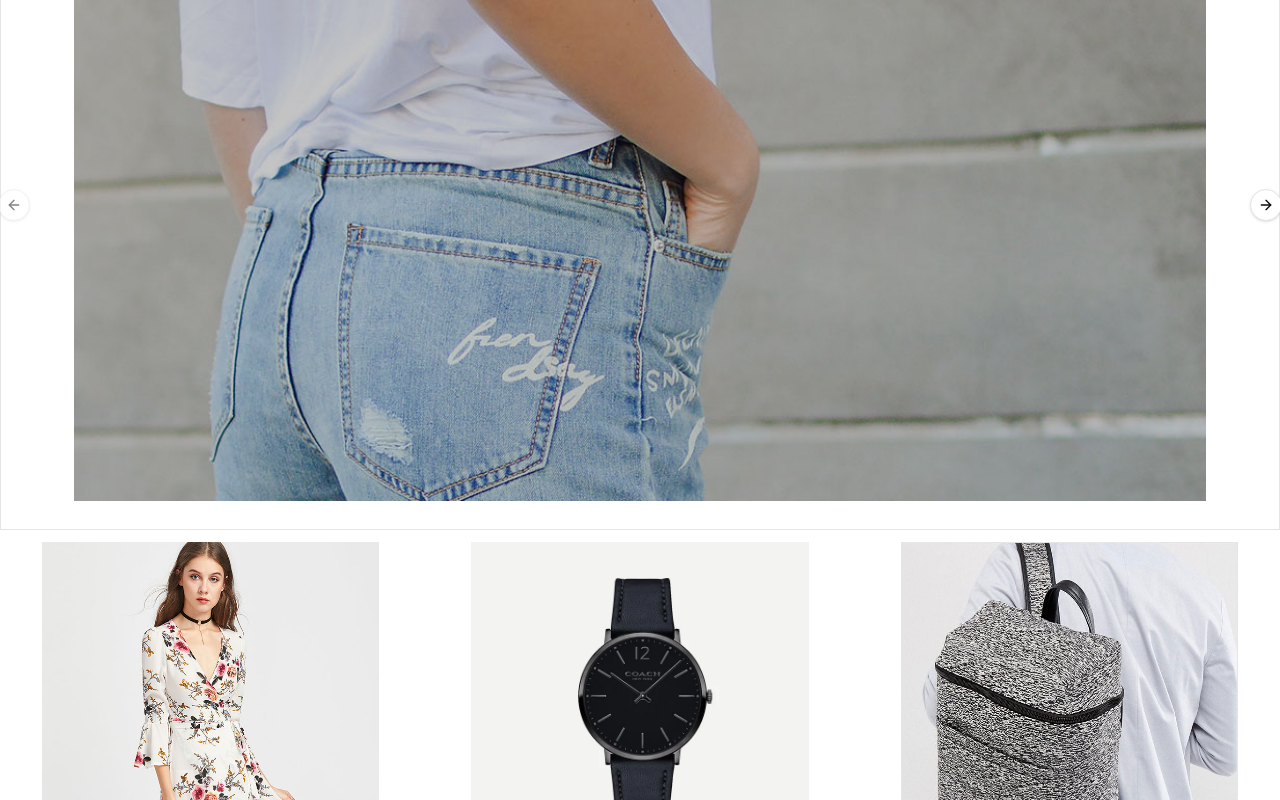
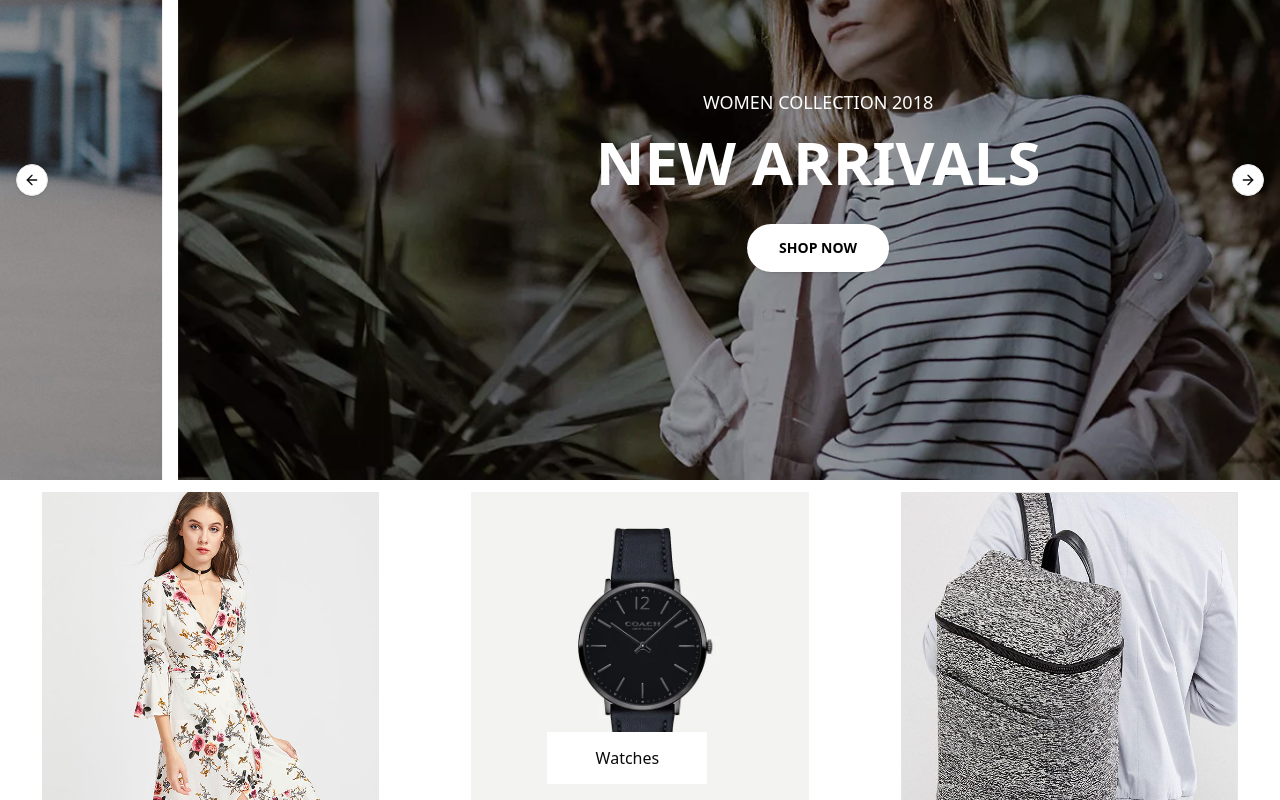
Before and after one commit to enneiymyhamza06-wq/Hamza_enneiymy_Final_Project_React, a React (Vite) app: page / in a window 1280 px wide. Shown: the part 280-1080 px from the top of the page. Built offline with nearby package versions, Linux system fonts and the light colour scheme.

Commit message:
ta3dil carousil

```diff
--- a/src/pages/Home.jsx
+++ b/src/pages/Home.jsx
@@ -1,6 +1,9 @@
 import React from 'react'
 import { imgg } from "../constants/imags";
+import Autoplay from "embla-carousel-autoplay"
 import { Card, CardContent } from "@/components/ui/card"
+import { Button } from "@/components/ui/button" // Ila knti khdam b shadcn button
+
 import {
   Carousel,
   CarouselContent,
@@ -13,33 +16,60 @@ import {
 
 function Home() {
 
+  const images = [imgg.carousel1, imgg.carousel2, imgg.carousel3];
+
+   const plugin = React.useRef(
+    Autoplay({ delay: 3000, stopOnInteraction: false })
+  )
   return (
 
     <div >
-<section className='w-[100%] flex items-center justify-center border'>
-  <Carousel className="w-[93%]">
+ <section className="w-full relative">
+      <Carousel
+        plugins={[plugin.current]}
+        className="w-full" // Hna derto w-full bach yji 3la 9ed chacha
+        onMouseEnter={plugin.current.stop}
+        onMouseLeave={plugin.current.reset}
+        opts={{
+          loop: true,
+        }}
+      >
         <CarouselContent>
-      {Array.from({ length: 5 }).map((_, index) => (
-        <CarouselItem key={index} className="w-full">
-          <div className="w-full p-1">
+          {images.map((src, index) => (
+            <CarouselItem key={index} className="relative">
+              <div className="w-full h-[400px] md:h-[600px] relative">
 
-              <CardContent className="w-full h-160 flex items-center justify-center p-6">
+
                 <img
-                  src={imgg.carousel1}
+                  src={src}
                   alt={`Slide ${index + 1}`}
-                  className="w-full h-full object-cover"
-                />
-              </CardContent>
+                  className="w-full h-full object-cover"/>
+                <div className="absolute inset-0 bg-black/20"></div>
+
+                <div className="absolute inset-0 flex flex-col items-center justify-center text-center text-white space-y-4 px-4">
+                  <p className="text-sm md:text-lg font-light uppercase">
+                    Women Collection 2018
+                  </p>
+                  <h2 className="text-4xl md:text-6xl font-bold">
+                    NEW ARRIVALS
+                  </h2>
+                  <Button
+                    className="mt-4 bg-white text-black hover:bg-gray-200 rounded-full px-8 py-6 text-sm font-semibold transition-all">
+                    SHOP NOW
+                  </Button>
+                </div>
 
               </div>
             </CarouselItem>
-
           ))}
         </CarouselContent>
-    <CarouselPrevious />
-    <CarouselNext />
+        <CarouselPrevious className="left-4" />
+        <CarouselNext className="right-4" />
       </Carousel>
     </section>
+
+
+
 
 
 <section className='container mx-auto pt-3'>
@@ -54,9 +84,9 @@ function Home() {
 
       </div>
       <div className=' w-[100%] h-[40%]'>
-          <div className='flex items-center justify-center h-[100%]  w-[100%] '>
-           <img src={imgg.cards4} className='w-[80%]  h-[100%] object-fit-cover relative ' alt="" />
-                   <button className='bg-white w-40 h-13 cursor-pointer hover:text-white  hover:bg-red-500 font-lg absolute'>Sunglasses</button>
+          <div className='flex items-center justify-center h-[100%]  w-[100%] relative '>
+           <img src={imgg.cards4} className='w-[80%]  h-[100%] object-fit-cover ' alt="" />
+        <button className='bg-white w-40 h-13 cursor-pointer hover:text-white  hover:bg-red-500 font-lg absolute top-55'>Sunglasses</button>
         </div>
       </div>
     </div>
@@ -64,9 +94,10 @@ function Home() {
      <div className='  flex flex-col gap-3 w-[33%] w-50 h-[99%]'>
       <div className=' w-full h-[40%]'>
    <div className='flex items-center justify-center h-[100%] w-[100%] relative'>
-           <img src={imgg.cards2} className='w-[80%]  h-[100%] object-fit-cover' alt="" />
+           <img src={imgg.cards2} className='w-[80%]  h-[100%] object-fit-cover ' alt="" />
+                   <button className='bg-white w-40 h-13 cursor-pointer hover:text-white  hover:bg-red-500 font-lg absolute  z-111 top-60 right-[34%]'>Watches</button>
+
         </div>
-        <button className='bg-white w-40 h-13 cursor-pointer hover:text-white  hover:bg-red-500 font-lg absolute top-270 right-[46%]'>Watches</button>
 
       </div>
       <div className=' w-full h-[60%]'>
@@ -361,7 +392,8 @@ function Home() {
    <div >
       <h3 class="text-lg font-semibold">Free Delivery Worldwide</h3>
       <p class="text-gray-500 text-sm mt-2">
-        Mirum est notare quam littera gothica
+        Mirum est
+        notare quam littera gothica
       </p>
     </div>
 
```
Lines whose indentation alone changed are shown as unchanged.
